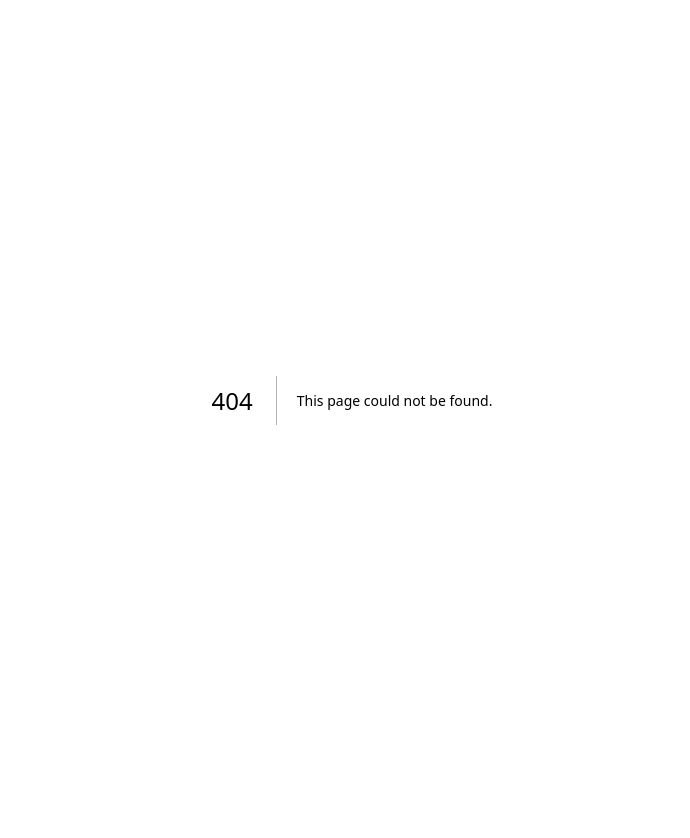
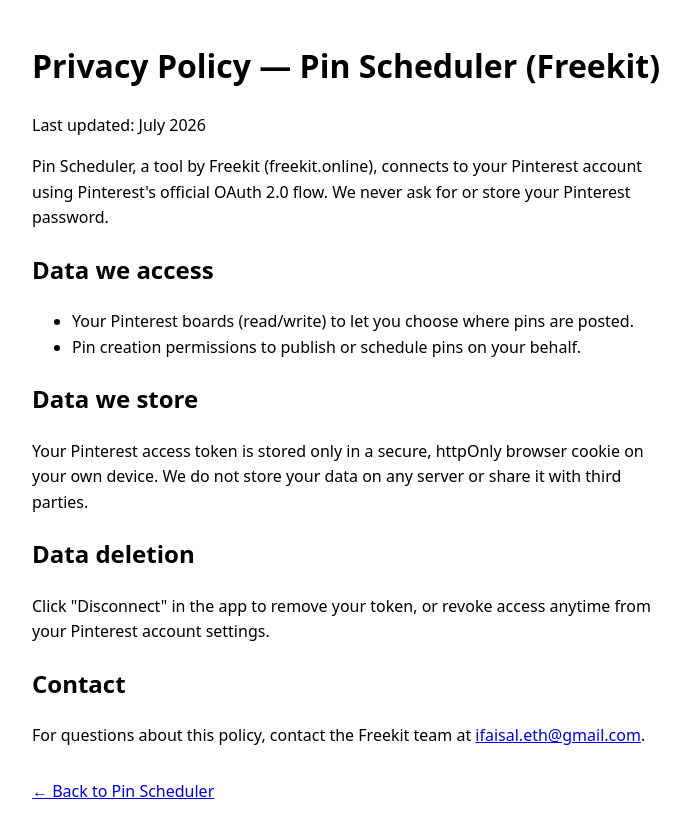
Before and after one commit to faisalhbd/pinterest-scheduler, a Next.js app: page /freekit-pin-scheduler-privacy-policy in a window 1280 px wide. Before the commit this address had no page. Shown: the top 838 px of the page, without its empty margins (288-978 px from the left). Before the commit the page ends 800 px from the top, so only its background shows below. Built offline with nearby package versions, Linux system fonts and the light colour scheme.

Commit message:
Create page.js

```diff
--- /dev/null
+++ b/app/freekit-pin-scheduler-privacy-policy/page.js
@@ -0,0 +1,39 @@
+export const metadata = {
+  title: "Privacy Policy — Pin Scheduler by Freekit",
+}
+
+export default function Privacy() {
+  return (
+    <main style={{ maxWidth: 640, margin: "40px auto", fontFamily: "system-ui, sans-serif", padding: "0 16px", lineHeight: 1.6 }}>
+      <h1>Privacy Policy — Pin Scheduler (Freekit)</h1>
+      <p>Last updated: July 2026</p>
+      <p>
+        Pin Scheduler, a tool by Freekit (freekit.online), connects to your Pinterest account
+        using Pinterest's official OAuth 2.0 flow. We never ask for or store your Pinterest password.
+      </p>
+      <h2>Data we access</h2>
+      <ul>
+        <li>Your Pinterest boards (read/write) to let you choose where pins are posted.</li>
+        <li>Pin creation permissions to publish or schedule pins on your behalf.</li>
+      </ul>
+      <h2>Data we store</h2>
+      <p>
+        Your Pinterest access token is stored only in a secure, httpOnly browser cookie
+        on your own device. We do not store your data on any server or share it with third parties.
+      </p>
+      <h2>Data deletion</h2>
+      <p>
+        Click "Disconnect" in the app to remove your token, or revoke access anytime
+        from your Pinterest account settings.
+      </p>
+      <h2>Contact</h2>
+      <p>
+        For questions about this policy, contact the Freekit team at{" "}
+        <a href="mailto:ifaisal.eth@gmail.com">ifaisal.eth@gmail.com</a>.
+      </p>
+      <p style={{ marginTop: 30 }}>
+        <a href="/">← Back to Pin Scheduler</a>
+      </p>
+    </main>
+  )
+}
```
